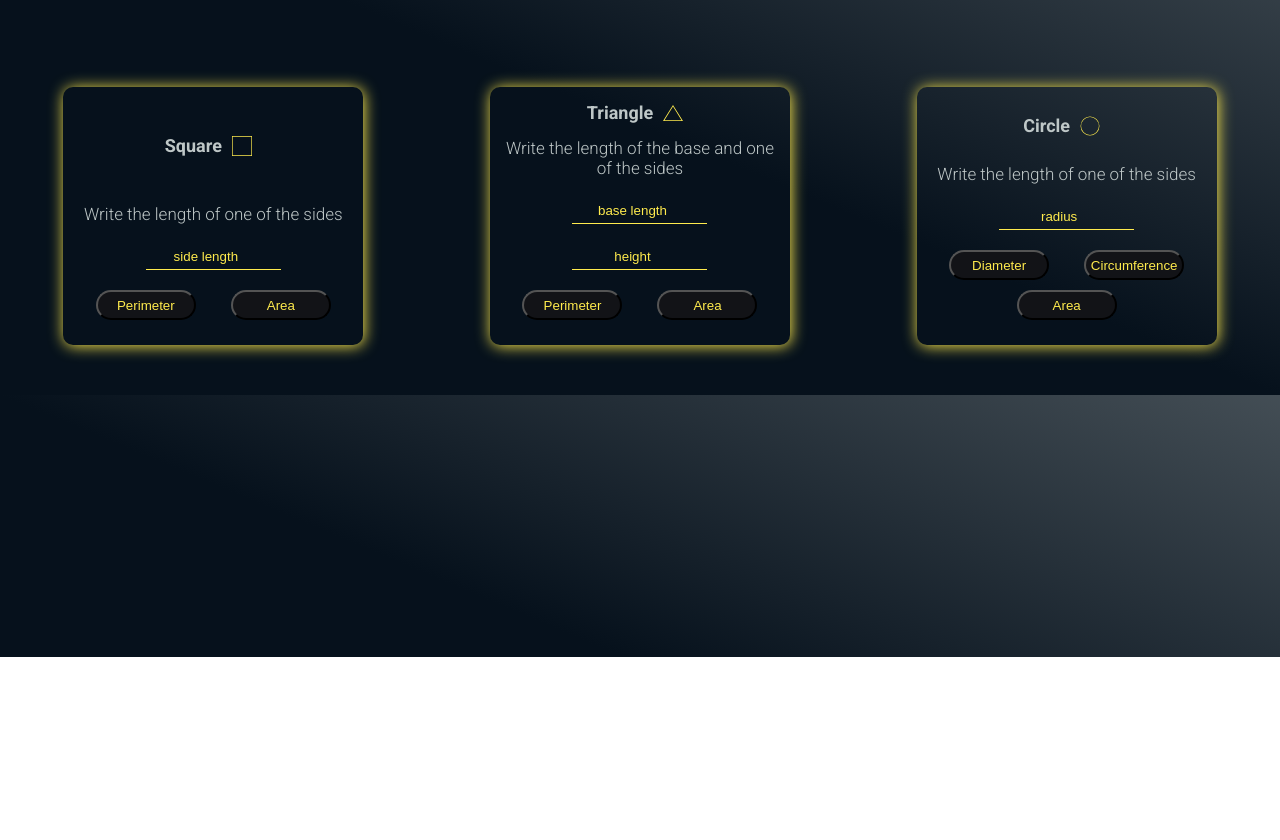
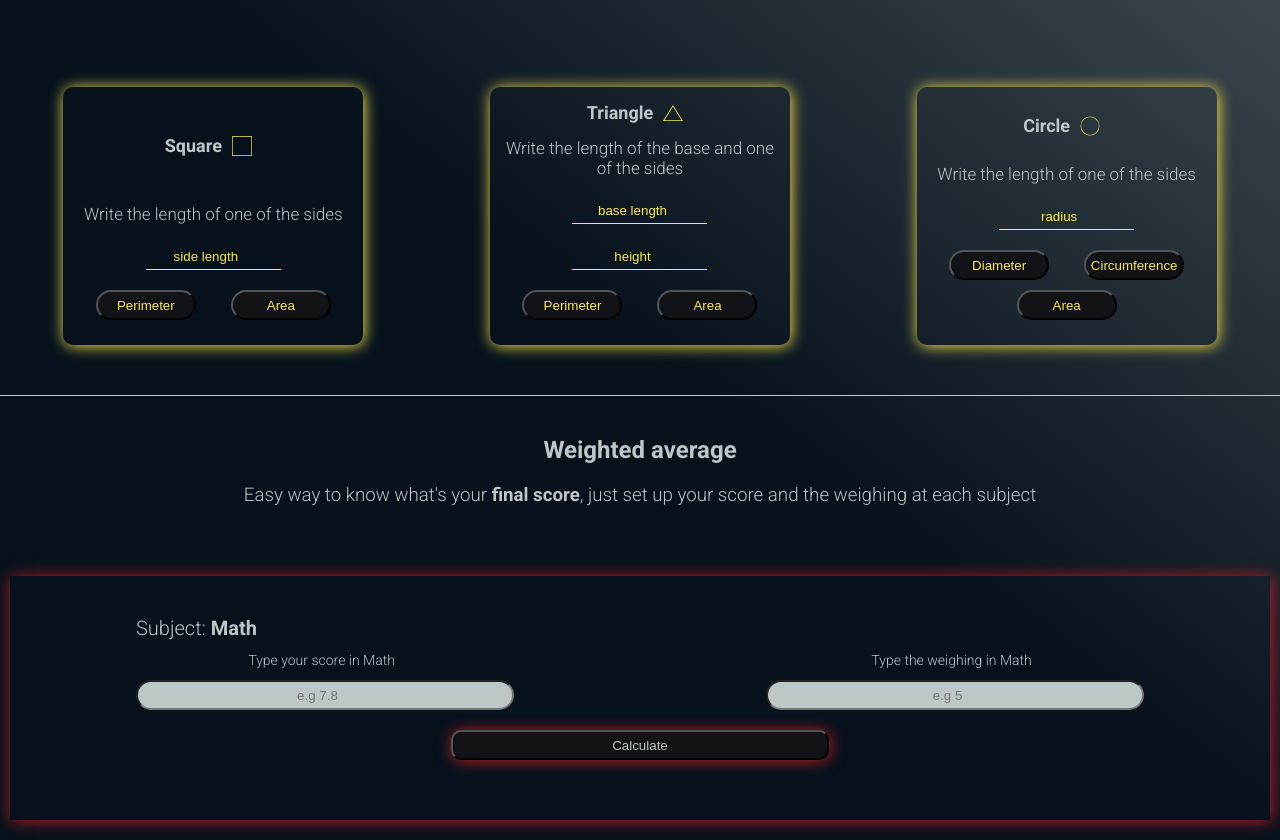
Before and after one commit to devmangel/practico-js, a plain HTML site: page index.html in a window 1280 px wide. Shown: the part 143-983 px from the top of the page. Before the commit the page ends 800 px from the top, so only its background shows below. Drawn offline with Linux system fonts and the light colour scheme.

Commit message:
added average section and all content without js working

```diff
--- a/css/components/_figures.scss
+++ b/css/components/_figures.scss
@@ -3,6 +3,7 @@
     flex-wrap: wrap;
     justify-content: space-around;
     padding-top: 30px;
+    border-bottom: 1px solid var(--grey);
 
 
     .square{
--- /dev/null
+++ b/css/components/_section-average.scss
@@ -0,0 +1,96 @@
+.average{
+    padding: 20px 10px;
+
+
+    .average__tittle-container{
+
+        display: flex;
+        flex-direction: column;
+        text-align: center;
+        height: 150px;
+
+            .average__tittle{
+
+                margin-top: 20px;
+                margin-bottom: 20px;
+            }
+
+            .average__subtittle{
+
+                font-weight: 400;
+                align-self: center;
+            }
+
+    }
+
+    .average__subject{
+
+        display: flex;
+        flex-direction: column;
+        margin-top: 10px;
+        padding: 40px 0px;
+        box-shadow: 1px 1px 15px var(--red);
+
+        .subject{
+
+            margin-left: 10%;
+            margin-bottom: 10px;
+            font-size: 2rem;
+
+            span{
+
+                font-weight: 400;
+            }
+        }
+
+        .input-container{
+            display: flex;
+            justify-content: space-around;
+            text-align: center;
+            width: 100%;
+            font-size: 1.4rem;
+
+            .label-score{
+
+                padding: 2px 25px;
+            }
+
+            .label-weight{
+
+                padding: 2px 25px;
+            }
+
+            .score{
+
+                width: 30%;
+                border-radius: 15px;
+                text-align: center;
+                outline: none;
+                height: 30px;
+                background-color: var(--grey);
+                margin-top: 10px;
+            }
+
+            .weighing{
+                width: 30%;
+                border-radius: 15px;
+                text-align: center;
+                outline: none;
+                height: 30px;
+                background-color: var(--grey);
+                margin-top: 10px;
+
+            }
+        }
+
+        .average__button{
+            width: 30%;
+            height: 30px;
+            margin: 20px auto;
+            border-radius: 10px;
+            box-shadow: 1px 1px 15px var(--red);
+            background-color: var(--black);
+            color: var(--grey);
+        }
+    }
+}
--- a/css/components/global.scss
+++ b/css/components/global.scss
@@ -1,6 +1,10 @@
 @import "root";
 @import "header";
 @import "figures";
+@import "section-average";
+
+
+
 
 @media screen and(min-width: 750px){
 
--- a/index.html
+++ b/index.html
@@ -62,8 +62,25 @@
                     </div>
                 </form>
             </div>
-
         </section>
+        <article class="average">
+             <div class="average__tittle-container">
+                 <h2 class="average__tittle">Weighted average</h2>
+                 <h3 class="average__subtittle">Easy way to know what's your <b>final score</b>, just set up your score and the weighing at each subject</h3>
+             </div>
+             <div class="average__subject">
+                 <h4 class="subject"><span>Subject: </span>Math</h4>
+                 <div class="input-container">
+                     <label class="label-score" for="scoreOne">Type your score in Math</label>
+                     <label class="label-weight" for="weighingOne">Type the weighing in Math</label>
+                 </div>
+                 <div class="input-container">
+                    <input class="score" type="number" id="scoreOne input" placeholder="e.g 7.8" >
+                    <input class="weighing" type="number" id="weighingOne input" placeholder="e.g 5">
+                </div>
+                 <button class="average__button" type="button" onclick="">Calculate</button>
+             </div>
+        </article>
     <script src="./script.js"></script>
 </body>
 </html>
--- a/script.js
+++ b/script.js
@@ -50,7 +50,7 @@ function circuloCircunferencia(radio){
 
 function calcularPerimetroCuadrado(){
 
-    const input = document.getElementById("InputCuadrado").value;
+    let input = document.getElementById("InputCuadrado").value;
 
     let perimetro = perimetroCuadrado(input);
 
@@ -119,11 +119,12 @@ function calcularDiametroCirculo(){
 
 function calcularCircunferenciaCirculo(){
 
-    let radio = document.getElementById("inputCircle");
+    let radio = document.getElementById("inputCircle").value;
 
-    let pi = Math.PI;
+    let pi = 3.14;
     let diameter = circuloDiamtro(radio);
-    let circumference = diameter * pi;
+
+    let circumference = (diameter * pi);
 
     let result = document.getElementById("resultCircle");
 
@@ -141,38 +142,41 @@ function calcularAreaCirculo(){
     result.innerText = "= " + areaCircle.toFixed(2);
 }
 
-let list = [
-    100,
-    300,
-    100,
-    900,
-    100,
-    900,
-    400
+// Promedio ponderado
+
+let finalNotes = [
+    {
+        course: "Educación Física",
+        note: 10,
+        credit: 1,
+    },
+    {
+        course: "Programación",
+        note: 8,
+        credit: 1,
+    },
+    {
+        course: "Finanzas personales",
+        note: 7,
+        credit: 10,
+    },
 ];
 
-listCount = {};
-
-list.map(
-
-    function (item){
-
-        if (listCount[item]){
-
-            listCount[item] += 1;
-        }
-        else{
-            listCount[item] = 1;
-        }
+let multiplyNotes = finalNotes.map(function(item){
+        return item.note * item.credit;
     }
 );
 
-let listArray = Object.entries(listCount).sort(
-    function (a,b){
-       return a[1] - b[1]
-    }
-    );
+let sumNotes = multiplyNotes.reduce(function(a,b){
 
-let result = (listArray.length - 1);
+    return a + b;
+});
 
-console.log(listArray[result]);
+let listCredits = finalNotes.map(function(item){
+
+    return item.credit;
+});
+
+let sumCredits = listCredits.reduce(function(a,b){return a + b});
+
+let average = sumNotes / sumCredits;
```
Also changed, not shown: css/components/global.css, 1 other file.
